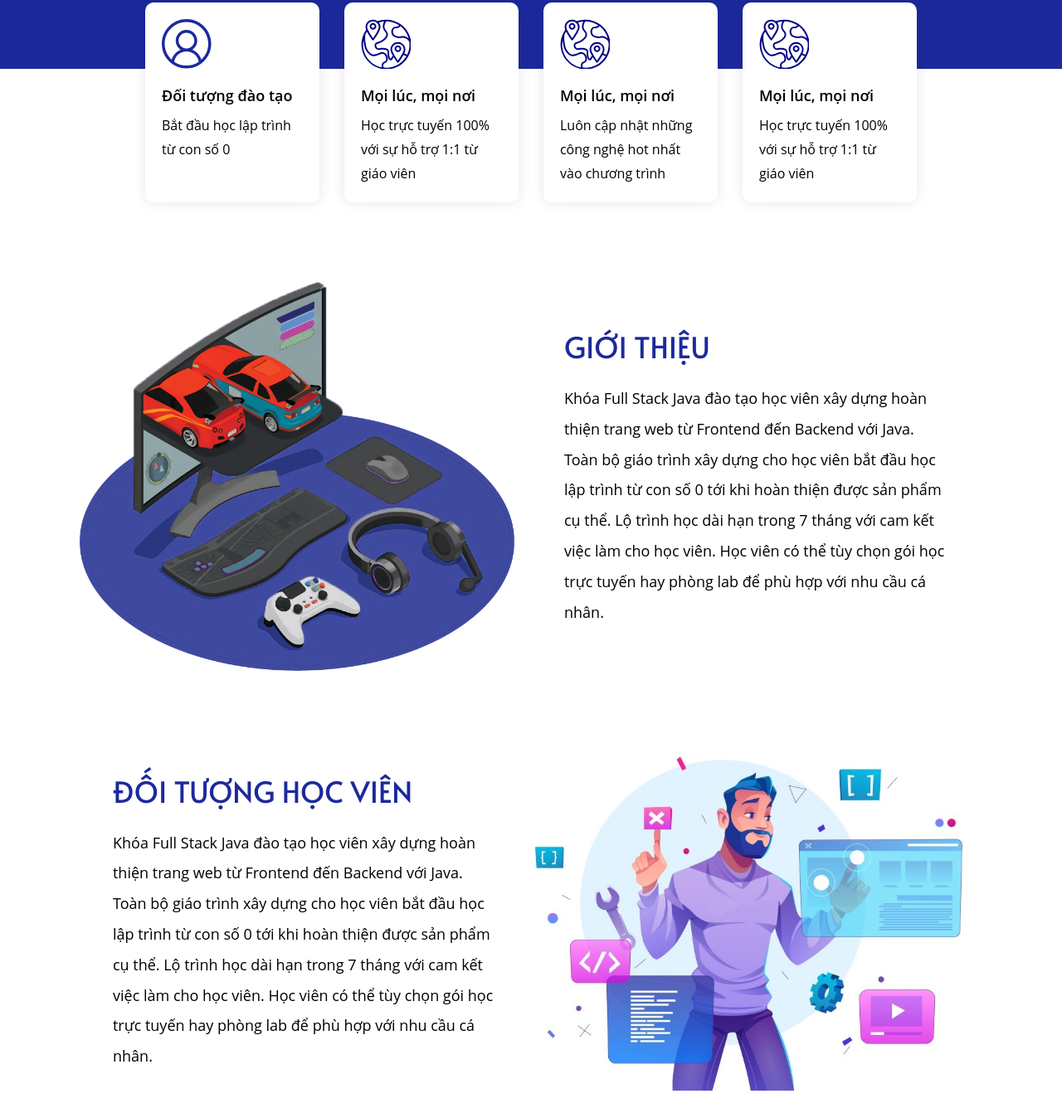
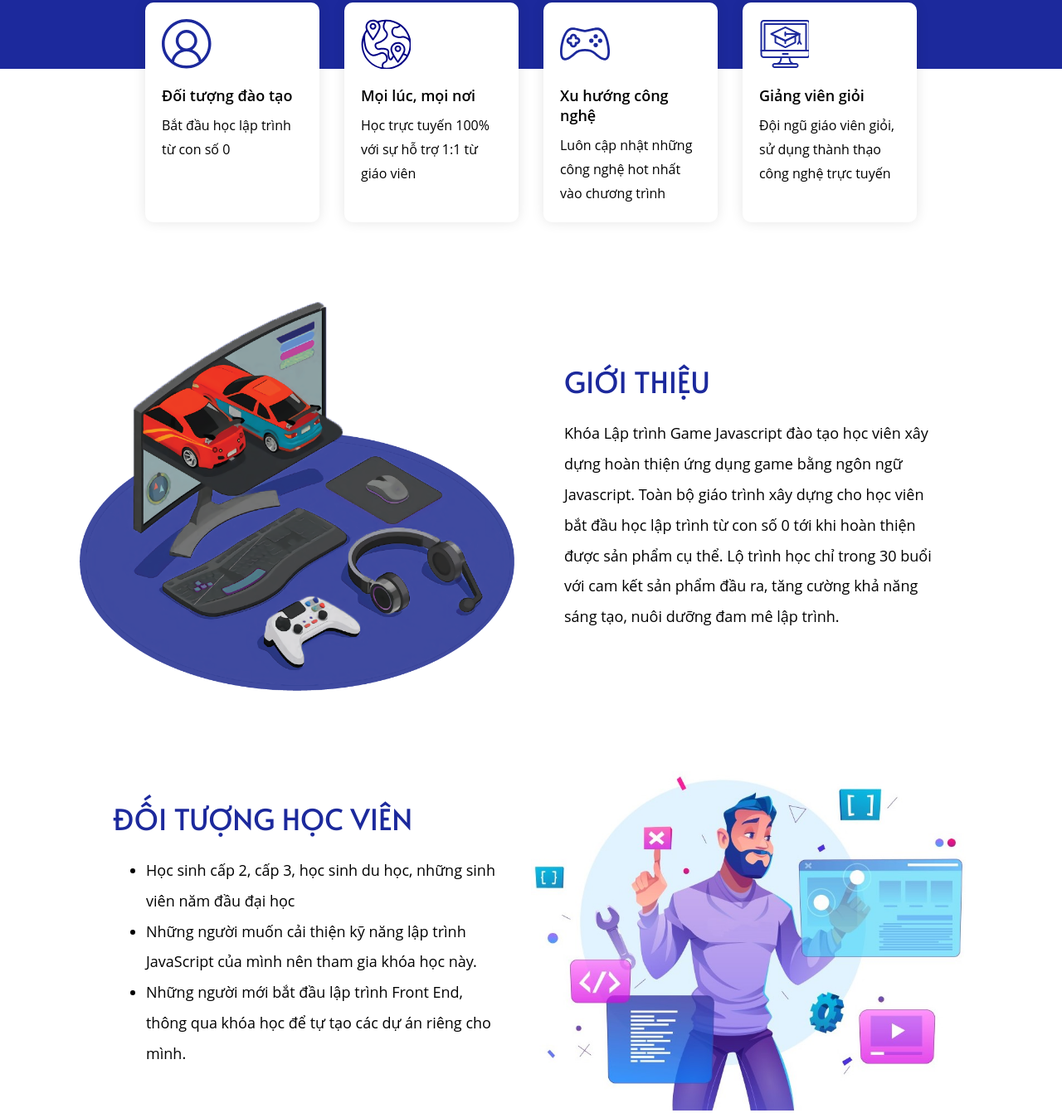
Before and after one commit to techmaster-vietnam/landing-robot, a website built with webpack: page src/index.html in a window 1280 px wide. Shown: the part 619-1961 px from the top of the page at 83% size. Built offline with nearby package versions, Linux system fonts and the light colour scheme.

Commit message:
fix information

```diff
--- a/src/css/index.css
+++ b/src/css/index.css
@@ -373,6 +373,16 @@ a{
   text-align: left;
   line-height: 2.3rem;
   min-height: 50px;
+}
+
+.section .section_container .content .content_details li{
+  font-family:  Open Sans, sans-serif;
+  font-weight: 400;
+  font-size: 18px;
+  text-align: left;
+  line-height: 2.3rem;
+  min-height: 50px;
+  color: #000;
 }
 
 .intro .image{
--- a/src/index.html
+++ b/src/index.html
@@ -5,6 +5,8 @@
     <meta charset="UTF-8">
     <meta http-equiv="X-UA-Compatible" content="IE=edge">
     <meta name="viewport" content="width=device-width, initial-scale=1.0">
+    <meta name="description" content="Lộ trình khóa học Lập trình Game bằng Javascript">
+    <meta name="keywords" content="Game, JavaScript, Khóa Online">
     <title>Lộ trình khóa học Lập trình Game bằng Javascript</title>
     <!-- <link href="css/index.css" rel="stylesheet"> -->
 </head>
@@ -37,19 +39,19 @@
                     </div>
                 </div>
             </div>
-            <div class = "menu_icon" id = "bar">
-                <img src = "img/menu.svg">
+            <div class="menu_icon" id="bar">
+                <img src="img/menu.svg">
             </div>
         </div>
 
-        <div class = "nav-bar" id = "nav-bar">
-            <div class = "logo">
-                <img src = "img/logo.png">
+        <div class="nav-bar" id="nav-bar">
+            <div class="logo">
+                <img src="img/logo.png">
             </div>
-            <div class = "close" id = "close-bar">
-                <img src = "img/delete.svg">
+            <div class="close" id="close-bar">
+                <img src="img/delete.svg">
             </div>
-            <div class = "link_list" id = "link-list">
+            <div class="link_list" id="link-list">
                 <div class="nav_category">
                     <a href="#intro">Giới thiệu</a>
                 </div>
@@ -108,10 +110,10 @@
             </div>
             <div class="benefit_content">
                 <div class="benefit_icon">
-                    <img src="img/location.svg">
+                    <img src="img/console.svg">
                 </div>
                 <div class="benefit_header">
-                    Mọi lúc, mọi nơi
+                    Xu hướng công nghệ
                 </div>
                 <div class="benefit_details">
                     Luôn cập nhật những công nghệ hot nhất vào chương trình
@@ -119,13 +121,13 @@
             </div>
             <div class="benefit_content">
                 <div class="benefit_icon">
-                    <img src="img/location.svg">
+                    <img src="img/online-course.svg">
                 </div>
                 <div class="benefit_header">
-                    Mọi lúc, mọi nơi
+                    Giảng viên giỏi
                 </div>
                 <div class="benefit_details">
-                    Học trực tuyến 100% với sự hỗ trợ 1:1 từ giáo viên
+                    Đội ngũ giáo viên giỏi, sử dụng thành thạo công nghệ trực tuyến
                 </div>
             </div>
         </div>
@@ -138,14 +140,12 @@
             <div class="intro_content content">
                 <div class="content_section_container">
                     <div class="content_header">Giới thiệu</div>
-                    <div class="content_details">Khóa Full Stack Java đào tạo học viên xây dựng hoàn thiện trang web từ
-                        Frontend đến Backend với Java. Toàn bộ giáo trình xây dựng cho học viên bắt đầu học lập trình từ
+                    <div class="content_details">Khóa Lập trình Game Javascript đào tạo học viên xây dựng hoàn thiện ứng
+                        dụng
+                        game bằng ngôn ngữ Javascript. Toàn bộ giáo trình xây dựng cho học viên bắt đầu học lập trình từ
                         con
-                        số 0 tới khi hoàn thiện được sản phẩm cụ thể. Lộ trình học dài hạn trong 7 tháng với cam kết
-                        việc
-                        làm cho học viên. Học viên có thể tùy chọn gói học trực tuyến hay phòng lab để phù hợp với nhu
-                        cầu
-                        cá nhân.
+                        số 0 tới khi hoàn thiện được sản phẩm cụ thể. Lộ trình học chỉ trong 30 buổi với cam kết
+                        sản phẩm đầu ra, tăng cường khả năng sáng tạo, nuôi dưỡng đam mê lập trình.
                     </div>
                 </div>
             </div>
@@ -159,14 +159,14 @@
             <div class="intro_content content">
                 <div class="content_section_container">
                     <div class="content_header">ĐỐI TƯỢNG HỌC VIÊN</div>
-                    <div class="content_details">Khóa Full Stack Java đào tạo học viên xây dựng hoàn thiện trang web từ
-                        Frontend đến Backend với Java. Toàn bộ giáo trình xây dựng cho học viên bắt đầu học lập trình từ
-                        con
-                        số 0 tới khi hoàn thiện được sản phẩm cụ thể. Lộ trình học dài hạn trong 7 tháng với cam kết
-                        việc
-                        làm cho học viên. Học viên có thể tùy chọn gói học trực tuyến hay phòng lab để phù hợp với nhu
-                        cầu
-                        cá nhân.
+                    <div class="content_details">
+                        <ul>
+                            <li>Học sinh cấp 2, cấp 3, học sinh du học, những sinh viên năm đầu đại học</li>
+                            <li>Những người muốn cải thiện kỹ năng lập trình JavaScript của mình nên tham gia khóa học
+                                này.</li>
+                            <li>Những người mới bắt đầu lập trình Front End, thông qua khóa học để tự tạo các dự án
+                                riêng cho mình.</li>
+                        </ul>
                     </div>
                 </div>
             </div>
@@ -183,14 +183,9 @@
             <div class="intro_content content">
                 <div class="content_section_container">
                     <div class="content_header">TÀI LIỆU KHÓA HỌC</div>
-                    <div class="content_details">Khóa Full Stack Java đào tạo học viên xây dựng hoàn thiện trang web từ
-                        Frontend đến Backend với Java. Toàn bộ giáo trình xây dựng cho học viên bắt đầu học lập trình từ
-                        con
-                        số 0 tới khi hoàn thiện được sản phẩm cụ thể. Lộ trình học dài hạn trong 7 tháng với cam kết
-                        việc
-                        làm cho học viên. Học viên có thể tùy chọn gói học trực tuyến hay phòng lab để phù hợp với nhu
-                        cầu
-                        cá nhân.
+                    <div class="content_details">Techmaster cung cấp tài khoản truy cập vĩnh viễn tới hệ thống học trực
+                        tuyến, bao gồm rất nhiều video bài giảng chi tiết và cả slide cho học viên học trên lớp, hoặc
+                        tham khảo thêm. Đây là một số video và slide sẽ được sử dụng trong khóa học này
                     </div>
                 </div>
             </div>
@@ -290,8 +285,8 @@
             </div>
             <div class="teacher_container">
                 <div class="teacher">
-                    <div class = "teacher_info">
-                        <div class = "teacher_info_container">
+                    <div class="teacher_info">
+                        <div class="teacher_info_container">
                             <div class="teacher_img">
                                 <img src="img/teachers/gvCuong.webp">
                             </div>
@@ -311,8 +306,8 @@
                     </div>
                 </div>
                 <div class="teacher">
-                    <div class = "teacher_info">
-                        <div class = "teacher_info_container">
+                    <div class="teacher_info">
+                        <div class="teacher_info_container">
                             <div class="teacher_img">
                                 <img src="img/teachers/mr-hien.jpg">
                             </div>
@@ -332,8 +327,8 @@
                     </div>
                 </div>
                 <div class="teacher">
-                    <div class = "teacher_info">
-                        <div class = "teacher_info_container">
+                    <div class="teacher_info">
+                        <div class="teacher_info_container">
                             <div class="teacher_img">
                                 <img src="img/teachers/mr-ba.jpg">
                             </div>
@@ -370,10 +365,10 @@
                             </div>
                             <div class="fee_number">
                                 <div class="number">
-                                    15.000.000
+                                    4.500.000
                                 </div>
                                 <div class="condition">
-                                    Khóa học Game Javascript - Trở thành lập trình viên chỉ sau 7 tháng
+                                    Khóa học Game Javascript - Trở thành lập trình viên chỉ sau 30 buổi học
                                 </div>
                             </div>
                             <div class="fee_button">
@@ -391,10 +386,10 @@
                             </div>
                             <div class="fee_number">
                                 <div class="number" style="color: #fff">
-                                    14.000.000
+                                    4.200.000
                                 </div>
                                 <div class="condition" style="color: #fff">
-                                    Giảm ngay 1 triệu đồng khi đăng ký nhóm 2 người trở lên
+                                    Giảm ngay 300.000 đồng khi đăng ký nhóm 2 người trở lên
                                 </div>
                             </div>
                             <div class="fee_button">
@@ -488,7 +483,8 @@
             <div class="contact_container">
                 <div class="contact_info">
                     <div class="contact_note">
-                        Điền và gửi thông tin theo mẫu bên cạnh để nhận tư vấn miễn phí về khóa học lập trình iOS, hoặc liên
+                        Điền và gửi thông tin theo mẫu bên cạnh để nhận tư vấn miễn phí về khóa học lập trình iOS, hoặc
+                        liên
                         hệ trực tiếp với chúng tôi theo:
                     </div>
                     <div class="contact_details">
```
Also changed, not shown: src/img/online-course.svg (added).
